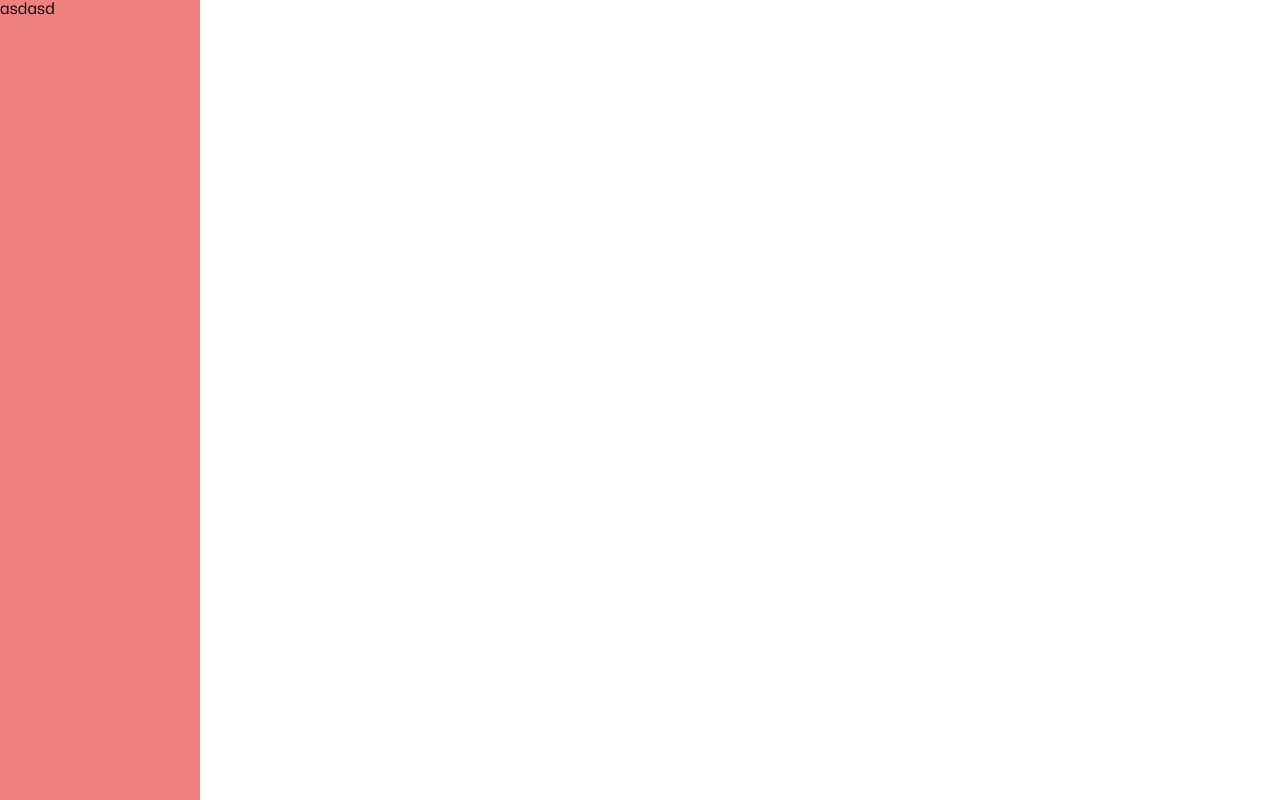
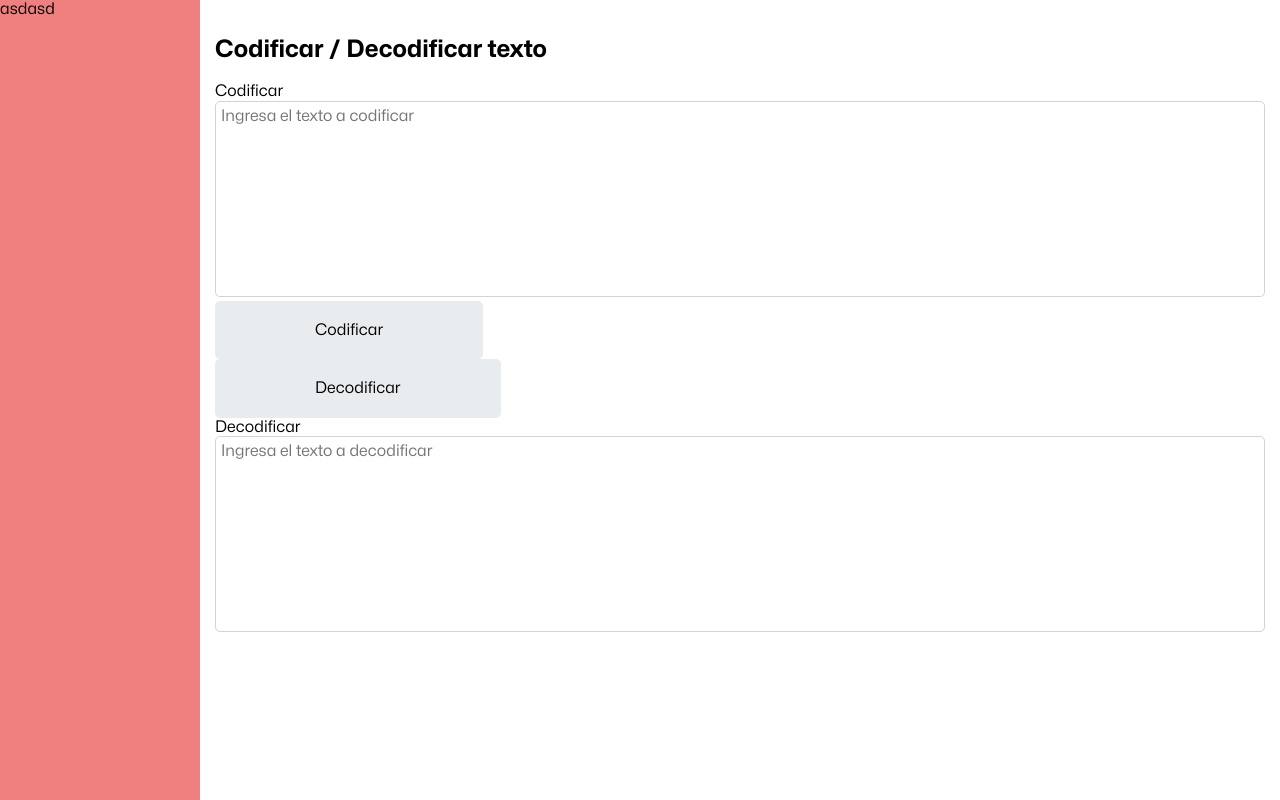
Before and after one commit to felipevogtf/web-dev-kit, an Angular app: page /encoding/base64 in a window 1280 px wide. Before the commit this address led to /. Built offline with nearby package versions, Linux system fonts and the light colour scheme.

Commit message:
encoding module

```diff
--- a/src/app/app.routes.ts
+++ b/src/app/app.routes.ts
@@ -1,4 +1,5 @@
 import { Routes } from '@angular/router';
+import { NotFoundComponent } from './pages/not-found/not-found.component';
 
 export const routes: Routes = [
   {
@@ -6,4 +7,13 @@ export const routes: Routes = [
     loadChildren: () =>
       import('./pages/home/home.module').then((m) => m.HomeModule),
   },
+  {
+    path: 'encoding',
+    loadChildren: () =>
+      import('./pages/encoding/encoding.module').then((m) => m.EncodingModule),
+  },
+  {
+    path: '**',
+    component: NotFoundComponent
+  }
 ];
--- /dev/null
+++ b/src/app/pages/encoding/base64/base64.component.html
@@ -0,0 +1,24 @@
+<section>
+
+    <h2>Codificar / Decodificar texto</h2>
+    <div>
+        <label for="base64decode">Codificar</label>
+        <textarea id="base64decode" rows="10" placeholder="Ingresa el texto a codificar"
+            [(ngModel)]="decodeText"></textarea>
+    </div>
+
+    <div>
+        <button type="button" (click)="encode()">Codificar</button>
+    </div>
+
+    <div>
+        <button type="button" (click)="decode()">Decodificar</button>
+    </div>
+
+    <div>
+        <label for="base64encode">Decodificar</label>
+        <textarea id="base64encode" rows="10" placeholder="Ingresa el texto a decodificar"
+            [(ngModel)]="encodeText"></textarea>
+    </div>
+
+</section>
--- /dev/null
+++ b/src/app/pages/encoding/base64/base64.component.scss
@@ -0,0 +1,4 @@
+.asd{
+    display: grid;
+    grid-template-columns: 1fr 1fr;
+}
--- /dev/null
+++ b/src/app/pages/encoding/base64/base64.component.ts
@@ -0,0 +1,28 @@
+import { Component } from '@angular/core';
+
+@Component({
+  selector: 'app-base64',
+  templateUrl: './base64.component.html',
+  styleUrl: './base64.component.scss',
+})
+export class Base64Component {
+  encodeText: string = '';
+  decodeText: string = '';
+
+  encode() {
+    this.encodeText = this.encodeToBase64(this.decodeText);
+  }
+
+  decode(){
+    this.decodeText = this.decodeFromBase64(this.encodeText);
+  }
+
+  encodeToBase64(text: string): string {
+    return btoa(text);
+  }
+
+  decodeFromBase64(text: string): string {
+    return atob(text);
+  }
+
+}
--- /dev/null
+++ b/src/app/pages/not-found/not-found.component.html
@@ -0,0 +1 @@
+<p>not-found works!</p>
--- a/src/styles.scss
+++ b/src/styles.scss
@@ -8,7 +8,7 @@
 @use "assets/styles/custom-elements";
 
 // Import components
-@use "assets/styles/button";
+@use "assets/styles/buttons";
 
 @font-face {
   font-family: "Mona-Sans";
```
Also changed, not shown: src/app/pages/encoding/encoding.module.ts (added, +28 -0 lines), src/app/pages/not-found/not-found.component.ts (added, +13 -0 lines), src/app/pages/not-found/not-found.component.scss (added), src/assets/styles/_buttons.scss (renamed from src/assets/styles/_button.scss), 2 other files (tests, documents, lock files or other folders).
